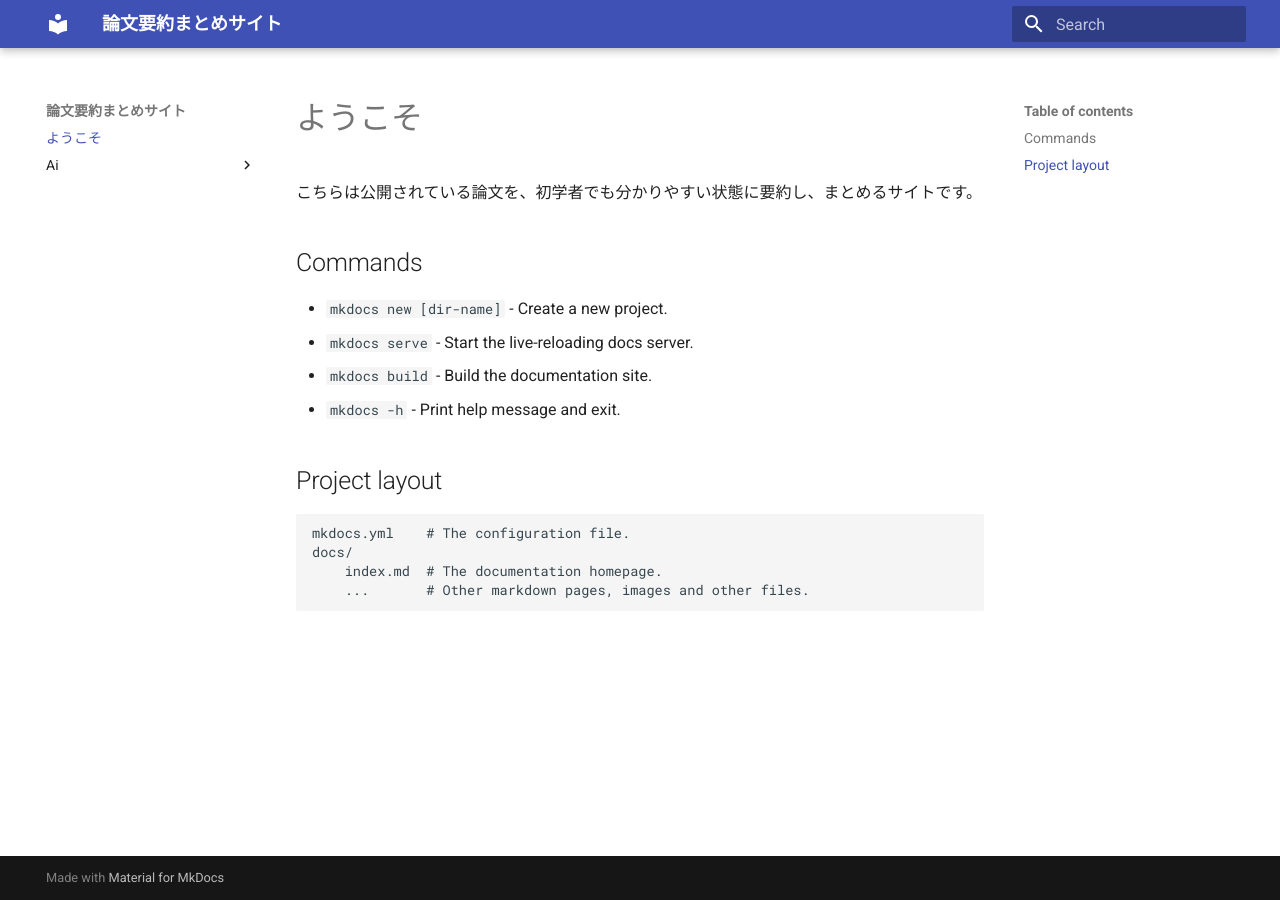
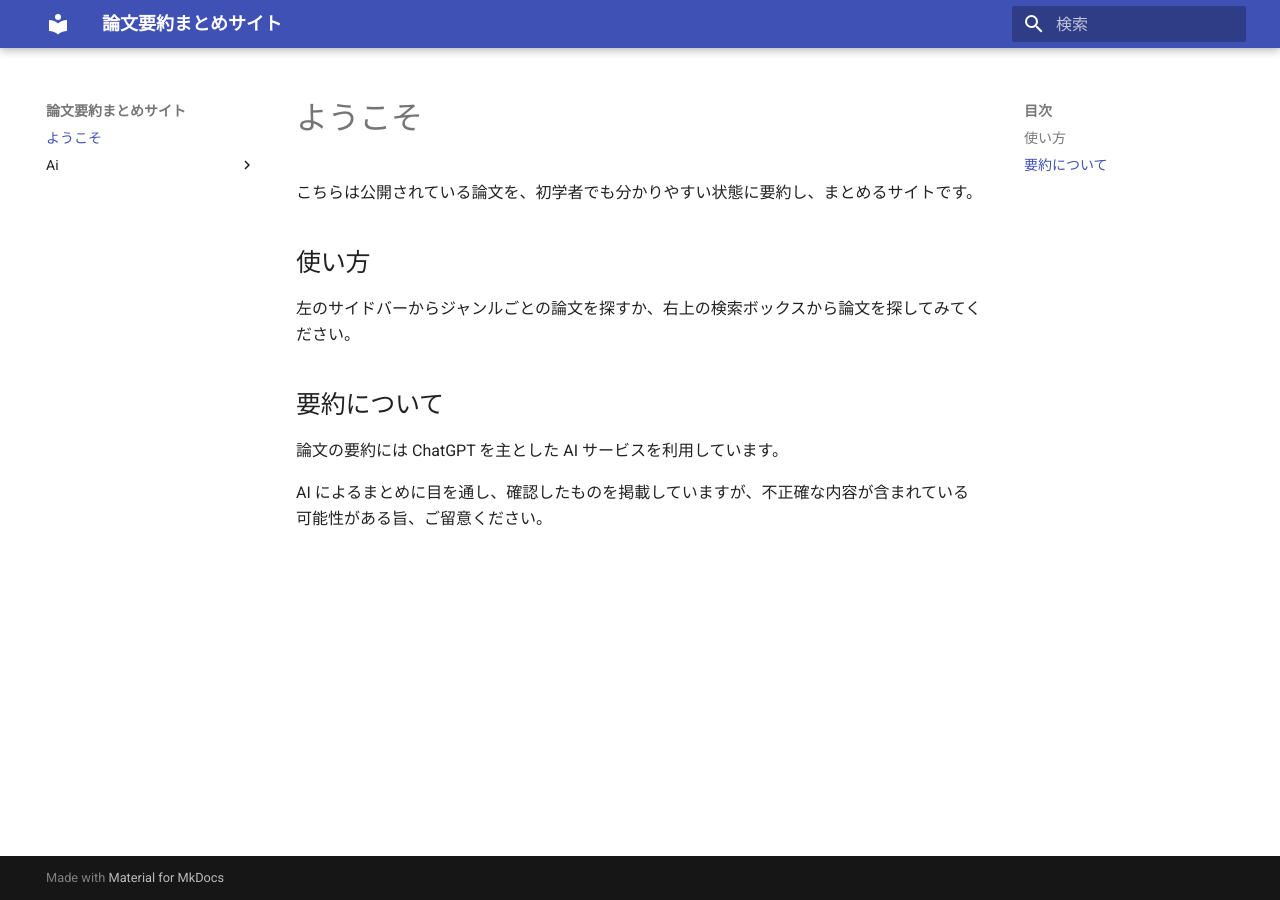
Before and after one commit to sojiro14/Papers, an MkDocs documentation site: the page built from docs/index.md, in a window 1280 px wide. Built offline with MkDocs 1.6.1 and Material for MkDocs 9.7.7, drawn with Linux system fonts in a browser that asks for light colours.

Commit message:
fix: welcome page / language ja

```diff
--- a/docs/index.md
+++ b/docs/index.md
@@ -1,16 +1,10 @@
 # ようこそ
 こちらは公開されている論文を、初学者でも分かりやすい状態に要約し、まとめるサイトです。
 
-## Commands
+## 使い方
+左のサイドバーからジャンルごとの論文を探すか、右上の検索ボックスから論文を探してみてください。
 
-* `mkdocs new [dir-name]` - Create a new project.
-* `mkdocs serve` - Start the live-reloading docs server.
-* `mkdocs build` - Build the documentation site.
-* `mkdocs -h` - Print help message and exit.
+## 要約について
+論文の要約には ChatGPT を主とした AI サービスを利用しています。
 
-## Project layout
-
-    mkdocs.yml    # The configuration file.
-    docs/
-        index.md  # The documentation homepage.
-        ...       # Other markdown pages, images and other files.
+AI によるまとめに目を通し、確認したものを掲載していますが、不正確な内容が含まれている可能性がある旨、ご留意ください。
--- a/mkdocs.yml
+++ b/mkdocs.yml
@@ -1,6 +1,7 @@
 site_name: 論文要約まとめサイト
 theme:
   name: material
+  language: ja
   palette:
     scheme: default
     primary: indigo
```
